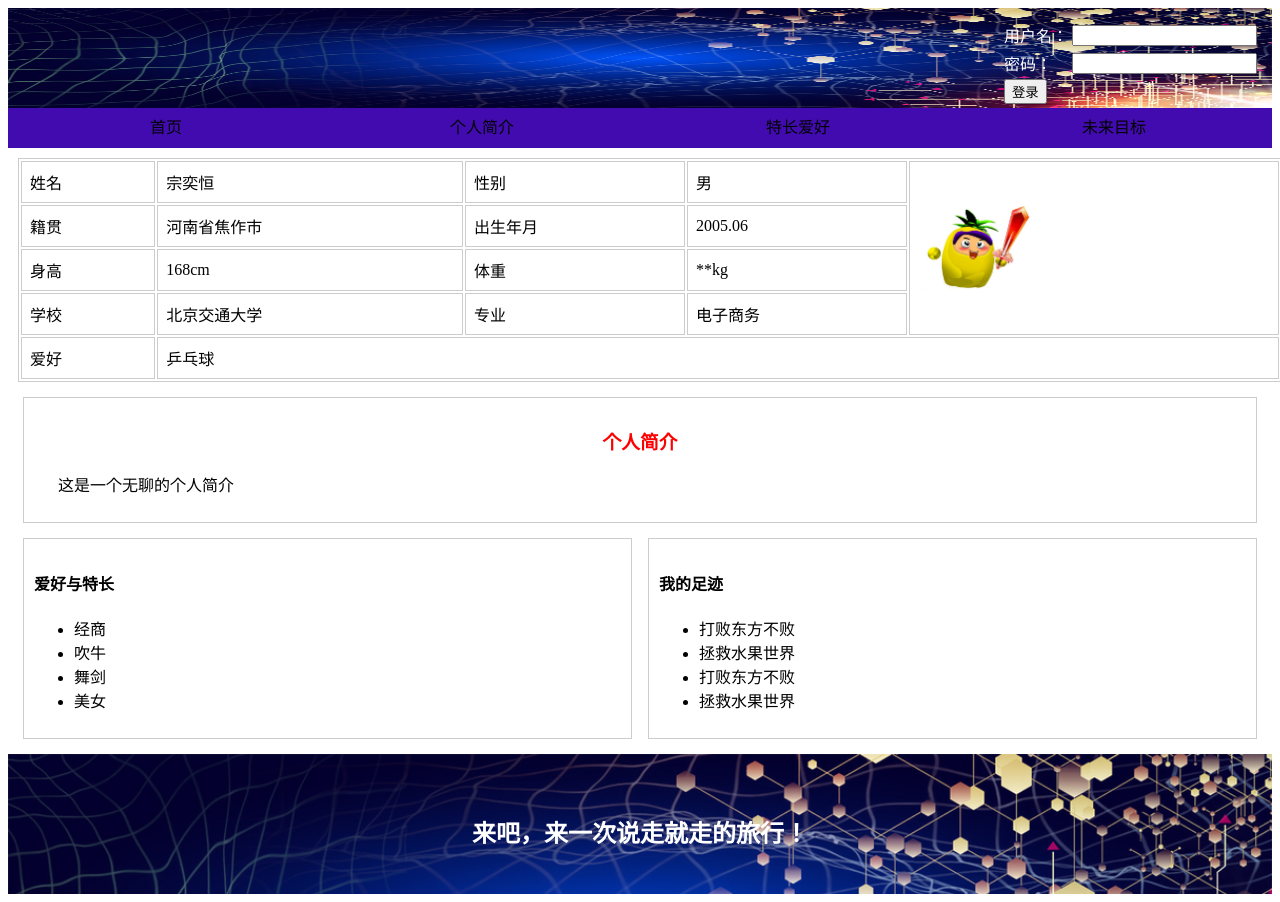
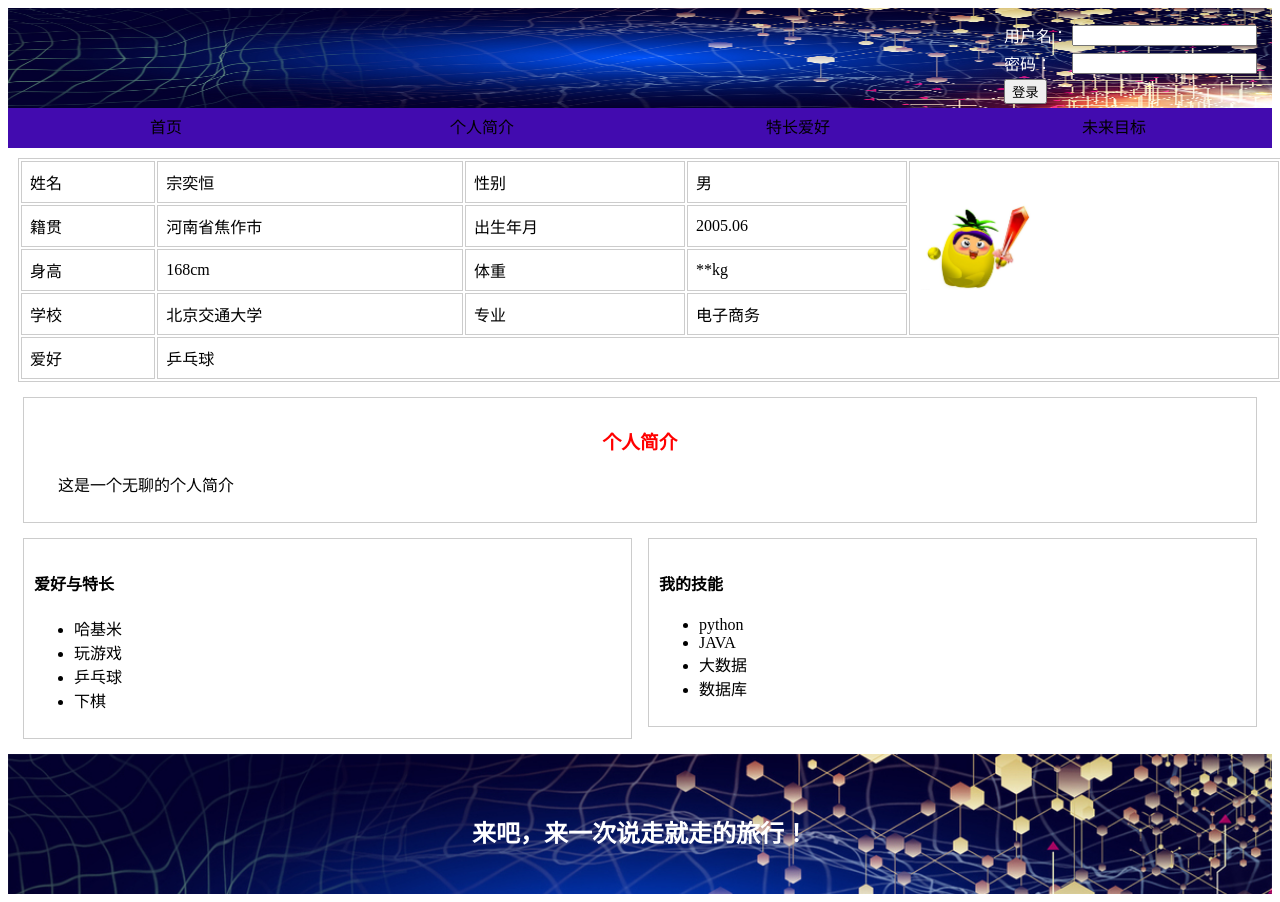
Before and after one commit to haiheu/666, a plain HTML site: page index.html in a window 1280 px wide. Drawn offline with Linux system fonts and the light colour scheme.

Commit message:
Update index.html

```diff
--- a/index.html
+++ b/index.html
@@ -134,19 +134,19 @@
         <div>
             <h4>爱好与特长</h4>
             <ul>
-                <li>经商</li>
-                <li>吹牛</li>
-                <li>舞剑</li>
-                <li>美女</li>
+                <li>哈基米</li>
+                <li>玩游戏</li>
+                <li>乒乓球</li>
+                <li>下棋</li>
             </ul>
         </div>
         <div>
-            <h4>我的足迹</h4>
+            <h4>我的技能</h4>
             <ul>
-                <li>打败东方不败</li>
-                <li>拯救水果世界</li>
-                <li>打败东方不败</li>
-                <li>拯救水果世界</li>
+                <li>python</li>
+                <li>JAVA</li>
+                <li>大数据</li>
+                <li>数据库</li>
             </ul>
         </div>
     </div>
@@ -154,4 +154,5 @@
         <h2>来吧，来一次说走就走的旅行！</h2>
     </div>
 </body>
+
 </html>
```
